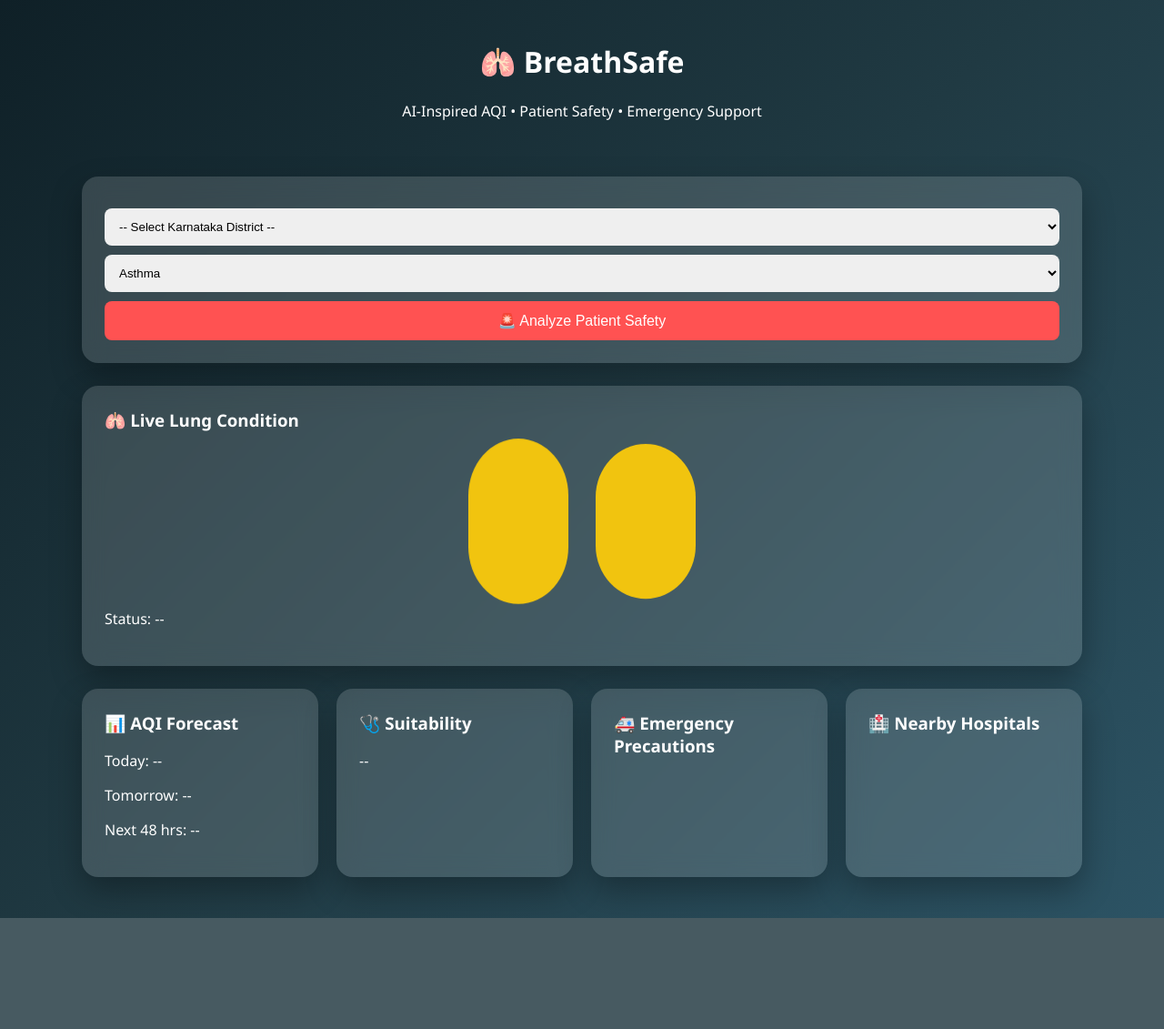
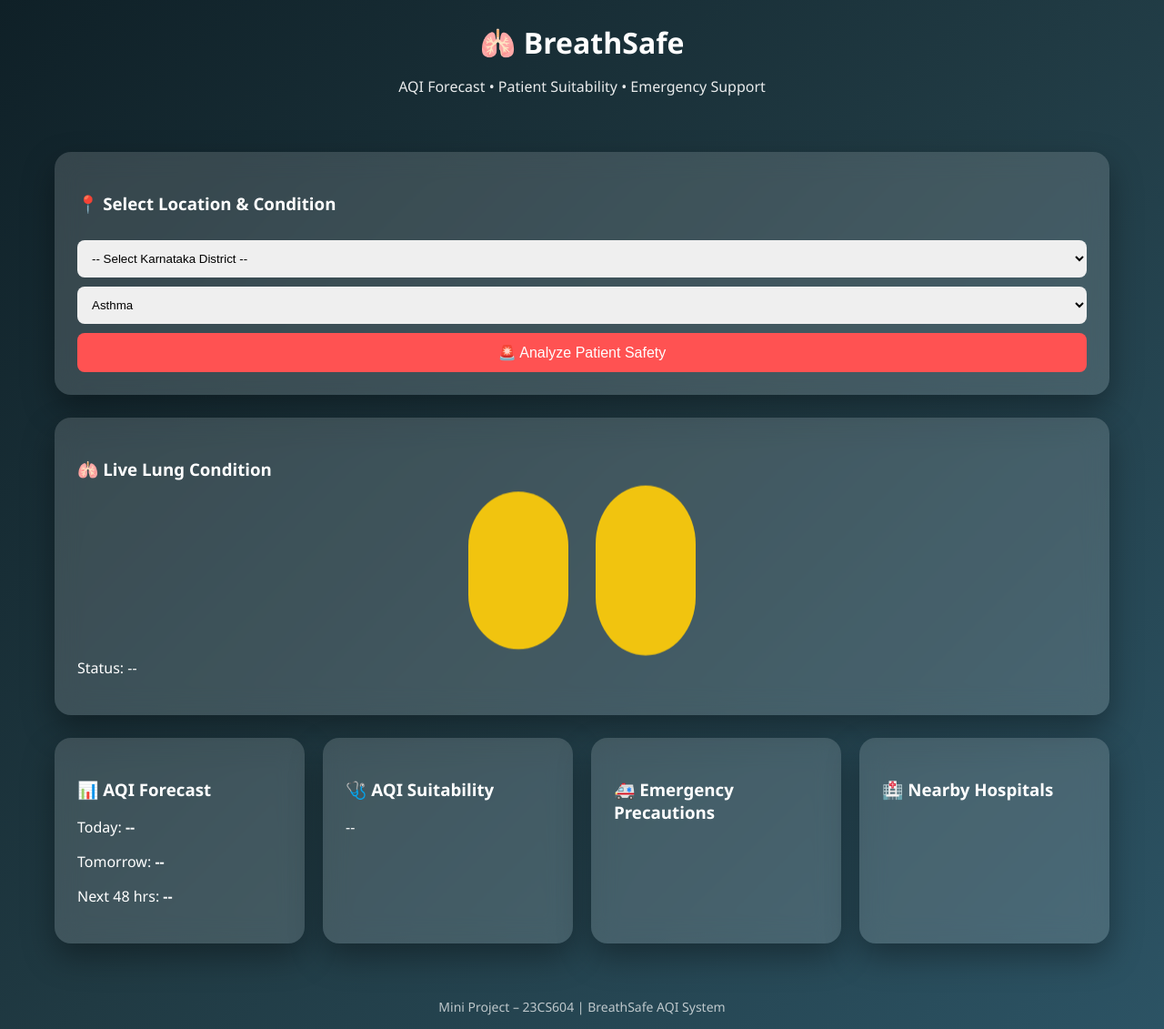
Before and after one commit to GowthamVeeraiah/Mini-Project-AQI, a Flask app: page / in a window 1280 px wide. Shown: the whole page at 91% size. Before the commit the page ends 1009 px from the top, so only its background shows below. Run offline with Flask 3, Linux system fonts and the light colour scheme.

Commit message:
Update index.html for AQI Patient Safety System

```diff
--- a/templates/index.html
+++ b/templates/index.html
@@ -2,12 +2,14 @@
 <html lang="en">
 <head>
 <meta charset="UTF-8">
-<title>BreathSafe – Smart Patient Safety System</title>
+<title>BreathSafe – AQI Patient Safety System</title>
 
 <style>
+/* ===== BASE ===== */
+*{box-sizing:border-box}
 body{
     margin:0;
-    font-family:Segoe UI, sans-serif;
+    font-family:"Segoe UI",sans-serif;
     background:linear-gradient(135deg,#0f2027,#203a43,#2c5364);
     color:white;
 }
@@ -15,18 +17,27 @@
     text-align:center;
     padding:25px;
 }
+header h1{margin:0}
+header p{opacity:0.9}
+
+/* ===== LAYOUT ===== */
 .container{
-    max-width:1100px;
+    max-width:1200px;
     margin:auto;
     padding:20px;
 }
 .card{
     background:rgba(255,255,255,0.15);
-    backdrop-filter:blur(12px);
+    backdrop-filter:blur(14px);
     border-radius:18px;
     padding:25px;
     margin-bottom:25px;
-    box-shadow:0 15px 35px rgba(0,0,0,0.3);
+    box-shadow:0 15px 35px rgba(0,0,0,0.35);
+}
+.grid{
+    display:grid;
+    grid-template-columns:repeat(auto-fit,minmax(260px,1fr));
+    gap:20px;
 }
 select,button{
     width:100%;
@@ -41,51 +52,55 @@
     font-size:16px;
     cursor:pointer;
 }
+button:hover{opacity:0.9}
 
-/* LUNGS */
+/* ===== LUNGS ===== */
 .lungs{
     display:flex;
     justify-content:center;
     gap:30px;
+    margin:15px 0;
 }
 .lung{
     width:110px;
     height:160px;
     border-radius:60px;
     background:#f1c40f;
-    animation:breath 3s infinite;
+    animation:breath 3s infinite ease-in-out;
 }
 .lung.right{animation-delay:1.5s}
 
 @keyframes breath{
     0%{transform:scaleY(1)}
-    50%{transform:scaleY(1.2)}
+    50%{transform:scaleY(1.25)}
     100%{transform:scaleY(1)}
 }
-
 .good{background:#2ecc71!important}
 .moderate{background:#f1c40f!important}
 .poor{
     background:#e74c3c!important;
     animation:shake 0.5s infinite;
 }
-
 @keyframes shake{
     0%{transform:translateX(0)}
-    25%{transform:translateX(-5px)}
-    50%{transform:translateX(5px)}
-    75%{transform:translateX(-5px)}
+    25%{transform:translateX(-4px)}
+    50%{transform:translateX(4px)}
+    75%{transform:translateX(-4px)}
     100%{transform:translateX(0)}
 }
 
-.grid{
-    display:grid;
-    grid-template-columns:repeat(auto-fit,minmax(250px,1fr));
-    gap:20px;
+/* ===== LISTS ===== */
+ul{padding-left:18px}
+li{margin-bottom:8px}
+small{opacity:0.85}
+
+/* ===== FOOTER ===== */
+footer{
+    text-align:center;
+    padding:15px;
+    opacity:0.7;
+    font-size:14px;
 }
-
-ul{padding-left:20px}
-h3{margin-top:0}
 </style>
 </head>
 
@@ -93,21 +108,26 @@
 
 <header>
 <h1>🫁 BreathSafe</h1>
-<p>AI-Inspired AQI • Patient Safety • Emergency Support</p>
+<p>AQI Forecast • Patient Suitability • Emergency Support</p>
 </header>
 
 <div class="container">
 
+<!-- INPUT CARD -->
 <div class="card">
+<h3>📍 Select Location & Condition</h3>
+
 <select id="city">
 <option value="">-- Select Karnataka District --</option>
 <script>
-["Bagalkote","Ballari","Belagavi","Bengaluru Rural","Bengaluru Urban","Bidar",
-"Chamarajanagar","Chikkaballapura","Chikkamagaluru","Chitradurga","Dakshina Kannada",
-"Davanagere","Dharwad","Gadag","Hassan","Haveri","Kalaburagi","Kodagu","Kolar","Koppal",
-"Mandya","Mysuru","Raichur","Ramanagara","Shivamogga","Tumakuru","Udupi",
-"Uttara Kannada","Vijayanagara","Vijayapura","Yadgir"]
-.forEach(d=>document.write(`<option>${d}</option>`));
+[
+"Bagalkote","Ballari","Belagavi","Bengaluru Rural","Bengaluru Urban",
+"Bidar","Chamarajanagar","Chikkaballapura","Chikkamagaluru",
+"Chitradurga","Dakshina Kannada","Davanagere","Dharwad","Gadag",
+"Hassan","Haveri","Kalaburagi","Kodagu","Kolar","Koppal","Mandya",
+"Mysuru","Raichur","Ramanagara","Shivamogga","Tumakuru","Udupi",
+"Uttara Kannada","Vijayanagara","Vijayapura","Yadgir"
+].forEach(d=>document.write(`<option>${d}</option>`));
 </script>
 </select>
 
@@ -121,6 +141,7 @@
 <button onclick="analyze()">🚨 Analyze Patient Safety</button>
 </div>
 
+<!-- LUNG STATUS -->
 <div class="card">
 <h3>🫁 Live Lung Condition</h3>
 <div class="lungs">
@@ -130,16 +151,18 @@
 <p id="statusText">Status: --</p>
 </div>
 
+<!-- INFO GRID -->
 <div class="grid">
+
 <div class="card">
 <h3>📊 AQI Forecast</h3>
-<p>Today: <span id="today">--</span></p>
-<p>Tomorrow: <span id="tomorrow">--</span></p>
-<p>Next 48 hrs: <span id="next48">--</span></p>
+<p>Today: <b id="today">--</b></p>
+<p>Tomorrow: <b id="tomorrow">--</b></p>
+<p>Next 48 hrs: <b id="next48">--</b></p>
 </div>
 
 <div class="card">
-<h3>🩺 Suitability</h3>
+<h3>🩺 AQI Suitability</h3>
 <p id="suitability">--</p>
 </div>
 
@@ -152,18 +175,32 @@
 <h3>🏥 Nearby Hospitals</h3>
 <ul id="hospitals"></ul>
 </div>
+
+</div>
 </div>
 
-</div>
+<footer>
+Mini Project – 23CS604 | BreathSafe AQI System
+</footer>
 
 <script>
+const city=document.getElementById("city");
+const condition=document.getElementById("condition");
+const lungL=document.getElementById("lungL");
+const lungR=document.getElementById("lungR");
+
 function analyze(){
+    if(city.value===""){
+        alert("Please select a district");
+        return;
+    }
+
     fetch("/getAQI",{
         method:"POST",
         headers:{"Content-Type":"application/json"},
         body:JSON.stringify({
-city:city.value,
-condition:condition.value
+            city: city.value,
+            condition: condition.value
         })
     })
     .then(res=>res.json())
@@ -171,6 +208,7 @@
         today.innerText=data.today;
         tomorrow.innerText=data.tomorrow;
         next48.innerText=data.next48;
+
         statusText.innerText="Status: "+data.status;
         suitability.innerText=data.suitability;
 
@@ -184,7 +222,12 @@
 
         hospitals.innerHTML="";
         data.hospitals.forEach(h=>{
-hospitals.innerHTML+=`<li>${h}</li>`;
+            hospitals.innerHTML+=`
+                <li>
+                    <b>${h.name}</b><br>
+                    <small>${h.address}</small>
+                </li>
+            `;
         });
     });
 }
```
Lines whose indentation alone changed are shown as unchanged.
